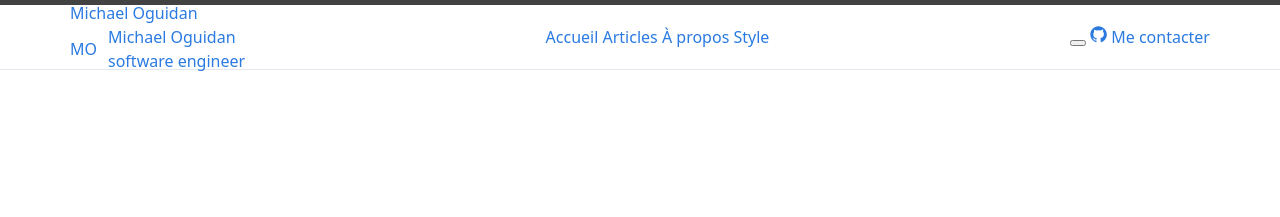
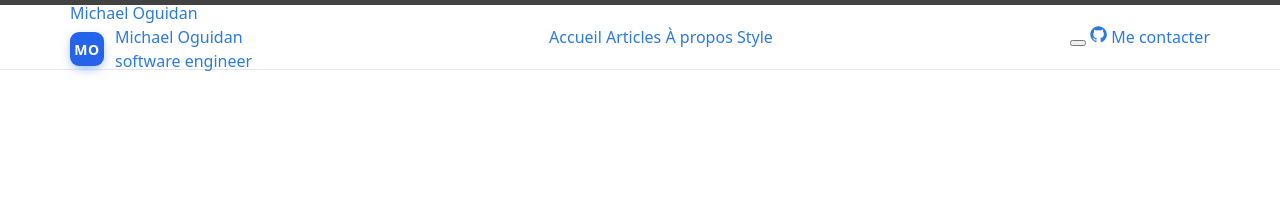
Before and after one commit to Oguidan/MichaelOguidan, a Jekyll site: the page built from index.html, in a window 1280 px wide. Shown: the top 217 px of the page. Built offline with Jekyll 4.4.1, drawn with Linux system fonts in a browser that asks for light colours.

Commit message:
Add logo styles for improved branding in the header

```diff
--- a/_sass/micky/_layout.scss
+++ b/_sass/micky/_layout.scss
@@ -22,6 +22,21 @@
   align-items: center;
   gap: 11px;
   cursor: pointer
+}
+
+.logo {
+  width: 34px;
+  height: 34px;
+  border-radius: 9px;
+  background: var(--accent);
+  color: #fff;
+  display: flex;
+  align-items: center;
+  justify-content: center;
+  font-weight: 700;
+  font-size: 14px;
+  letter-spacing: .5px;
+  box-shadow: 0 4px 12px -3px color-mix(in srgb, var(--accent) 60%, transparent);
 }
 
 .site-header {
```
